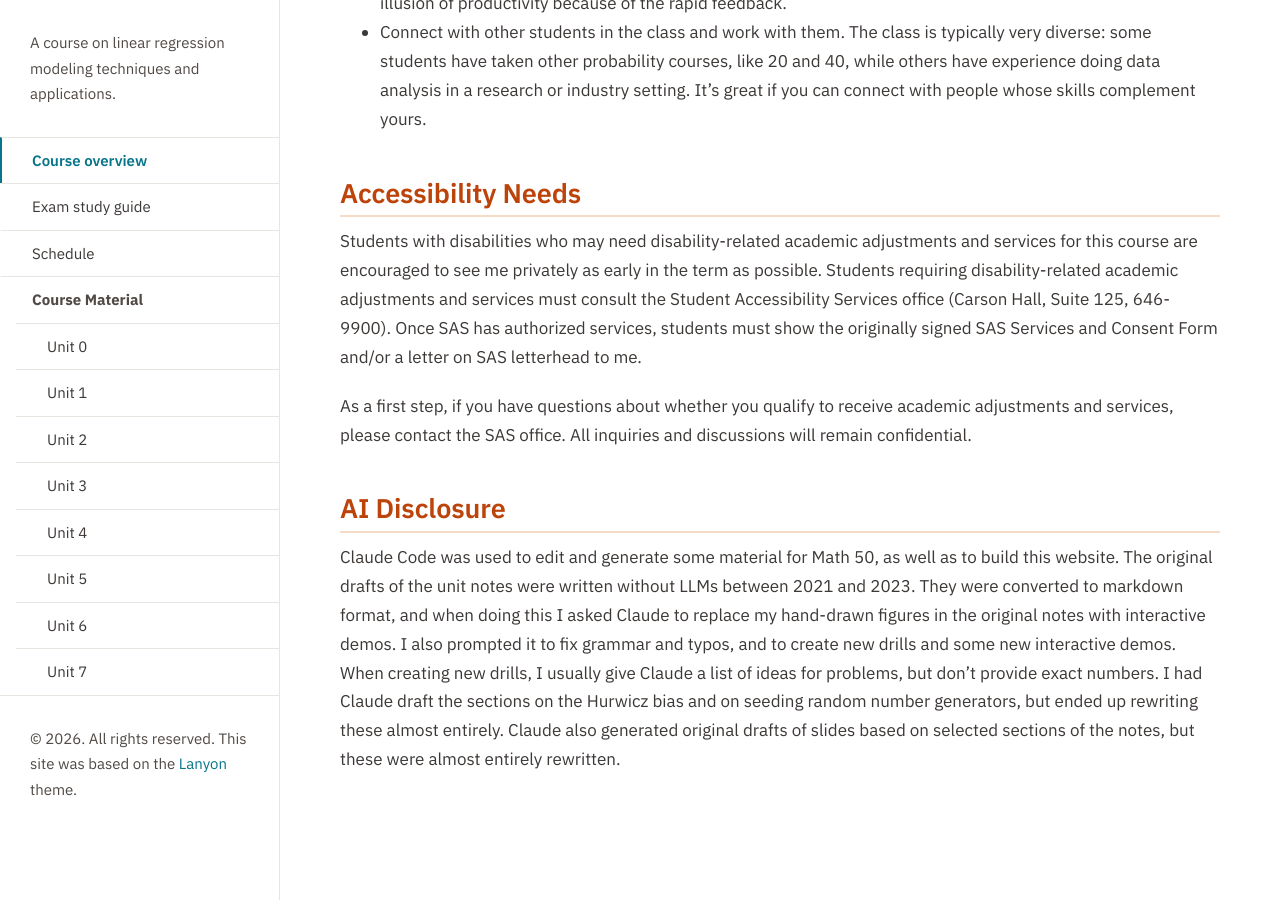
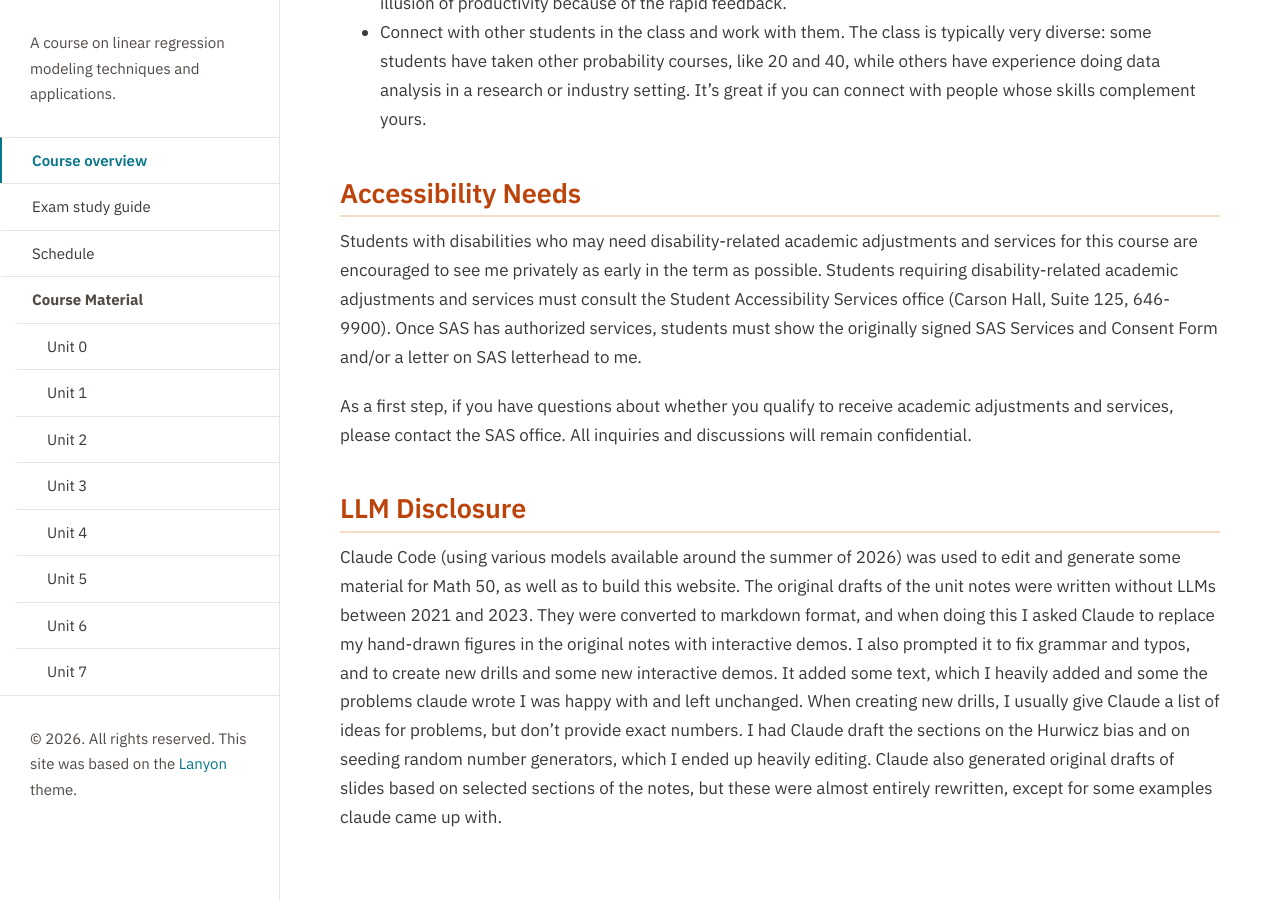
Before and after one commit to elevien/math50_2026, a Jekyll site: the page built from index.md, in a window 1280 px wide and 900 px high, scrolled down 3091 px. Built offline with Jekyll 4.4.1, drawn with Linux system fonts in a browser that asks for light colours; before the commit the page ends 3933 px from its top, so only the background shows below that.

Commit message:
Publish from math50_sandbox@edd6da7

```diff
--- a/index.md
+++ b/index.md
@@ -91,6 +91,6 @@ Students with disabilities who may need disability-related academic adjustments
 
 As a first step, if you have questions about whether you qualify to receive academic adjustments and services, please contact the SAS office. All inquiries and discussions will remain confidential.
 
-## AI Disclosure
+## LLM Disclosure
 
-Claude Code was used to edit and generate some material for Math 50, as well as to build this website. The original drafts of the unit notes were written without LLMs between 2021 and 2023. They were converted to markdown format, and when doing this I asked Claude to replace my hand-drawn figures in the original notes with interactive demos. I also prompted it to fix grammar and typos, and to create new drills and some new interactive demos. When creating new drills, I usually give Claude a list of ideas for problems, but don't provide exact numbers. I had Claude draft the sections on the Hurwicz bias and on seeding random number generators, but ended up rewriting these almost entirely. Claude also generated original drafts of slides based on selected sections of the notes, but these were almost entirely rewritten.
+Claude Code (using various models available around the summer of 2026) was used to edit and generate some material for Math 50, as well as to build this website. The original drafts of the unit notes were written without LLMs between 2021 and 2023. They were converted to markdown format, and when doing this I asked Claude to replace my hand-drawn figures in the original notes with interactive demos. I also prompted it to fix grammar and typos, and to create new drills and some new interactive demos. It added some text, which I heavily added and some the problems claude wrote I was happy with and left unchanged. When creating new drills, I usually give Claude a list of ideas for problems, but don't provide exact numbers. I had Claude draft the sections on the Hurwicz bias and on seeding random number generators, which I ended up heavily editing. Claude also generated original drafts of slides based on selected sections of the notes, but these were almost entirely rewritten, except for some examples claude came up with.
```
Also changed, not shown: schedule.md (+0 -1 lines), unit3/index.md (+2 -2 lines).
